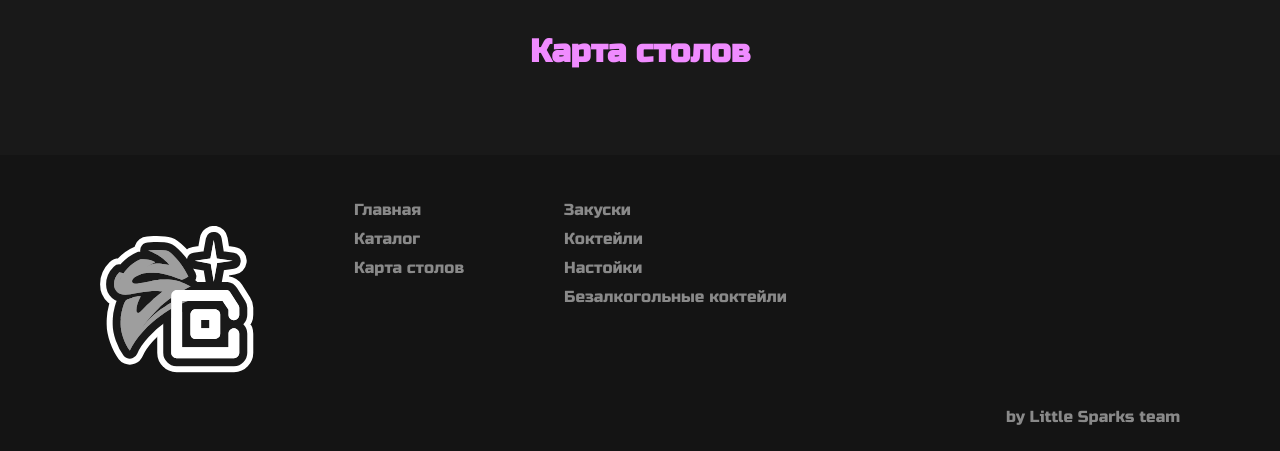
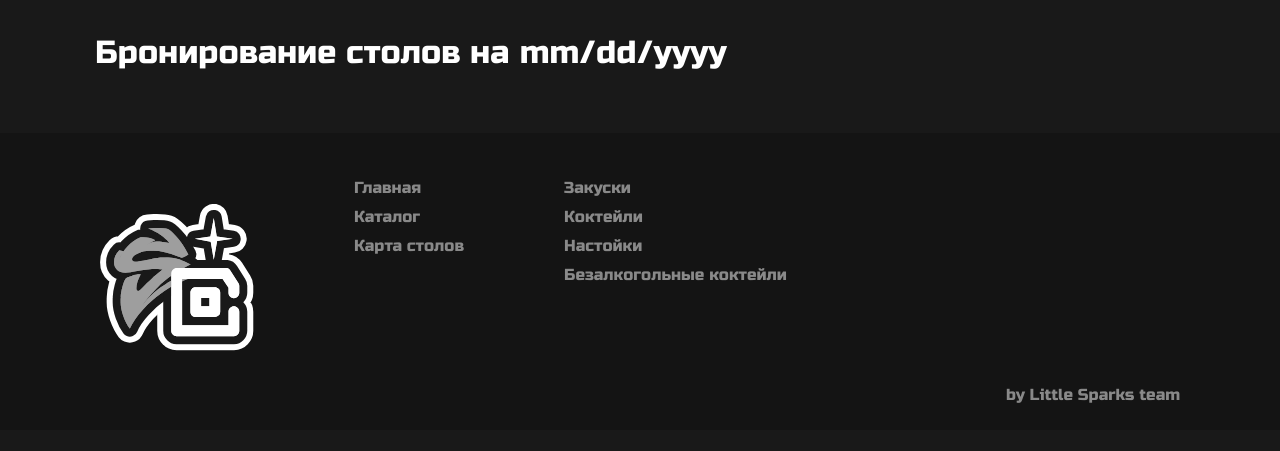
Before and after one commit to YugPancake/Sparkling-Bar, a Flask app: page /table_map in a window 1280 px wide. Shown: the part 97-548 px from the top of the page. Run offline with Flask 3, Linux system fonts and the light colour scheme.

Commit message:
выбор даты на карте столов

```diff
--- /dev/null
+++ b/static/css/table_map_style.css
@@ -0,0 +1,28 @@
+.booking-container {
+    font-size: 32px;
+}
+
+.date-input {
+    color: white;
+    font-family: Russo_One;
+    border: none;
+    background: none;
+    text-decoration: underline;
+    cursor: pointer;
+    font-size: 32px;
+    padding: 0;
+    outline: none;
+    -webkit-appearance: none;
+    -moz-appearance: none;
+    appearance: none;
+}
+
+.date-input:focus {
+    background-color: transparent; /* Убираем голубой фон */
+    outline: none; /* Убираем обводку */
+}
+
+.date-input::-webkit-inner-spin-button,
+.date-input::-webkit-calendar-picker-indicator {
+    display: none;
+}
--- a/templates/base.html
+++ b/templates/base.html
@@ -10,6 +10,7 @@
         <link rel="stylesheet" href="{{ url_for('static', filename='css/form_style.css') }}" />
         <link rel="stylesheet" href="{{ url_for('static', filename='css/catalog_style.css') }}" />
         <link rel="stylesheet" href="{{ url_for('static', filename='css/product__page_style.css') }}" />
+        <link rel="stylesheet" href="{{ url_for('static', filename='css/table_map_style.css') }}" />
 	</head>
 
 	<body>
--- a/templates/table_map.html
+++ b/templates/table_map.html
@@ -2,7 +2,18 @@
 
 {% block content %}
 
-<h2 class="page_title">Карта столов</h2>
+<div class="booking-container">
+    <span>Бронирование столов на </span>
+    <input type="date" id="booking-date" class="date-input">
+</div>
+
+
+<script>
+    document.querySelector('.date-input').addEventListener('click', function(event) {
+        event.stopPropagation();
+        this.showPicker();
+    });
+</script>
 
 
 {% endblock %}
```
